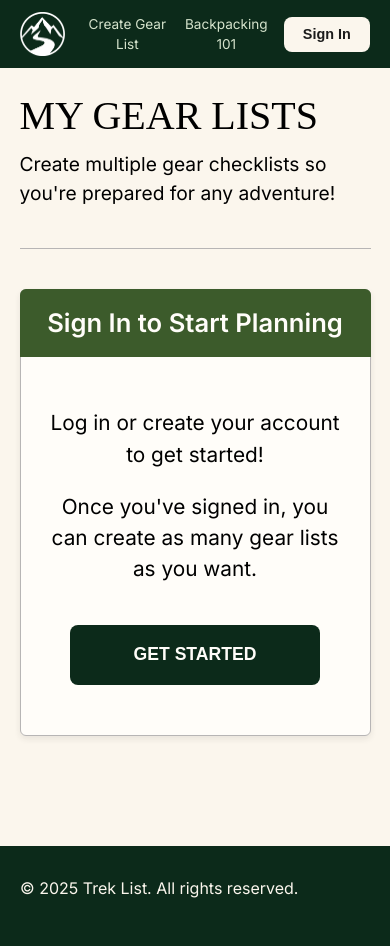
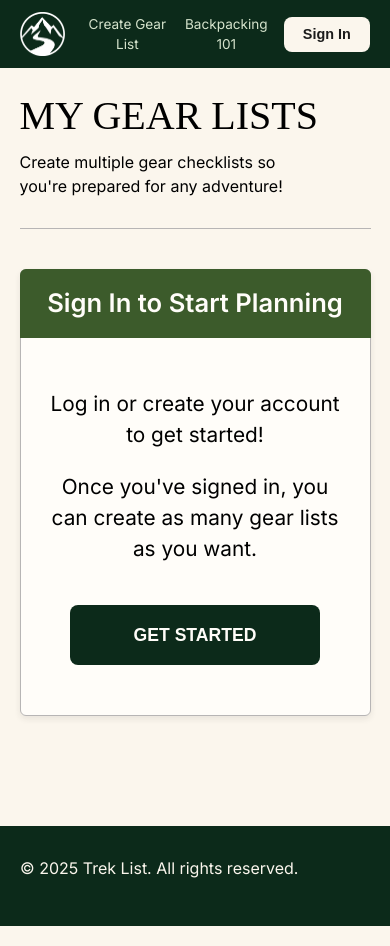
Before and after one commit to mjbeauchamp/my-trek-client, a React (Vite) app: page /my-gear-lists in a window 390 px wide. Built offline with nearby package versions, Linux system fonts and the light colour scheme; no server answers; a web font is replaced by a local one.

Commit message:
Style updates to backpacking 101 and mygearlists pages

```diff
--- a/src/pages/Backpacking101Page/Backpacking101Page.module.scss
+++ b/src/pages/Backpacking101Page/Backpacking101Page.module.scss
@@ -16,7 +16,7 @@
   p {
     font-size: 1.2rem;
     margin-top: 0;
-    margin-bottom: 60px;
+    width: 80%;
   }
 }
 
@@ -97,9 +97,20 @@ ul {
   }
 }
 
+.articles-section-line {
+  margin-top: 60px;
+  margin-bottom: 40px;
+}
+
 @media (max-width: 1400px) {
   .article-card .text-container .article-header h2 {
     font-size: var(--fs-md-lg);
+  }
+}
+
+@media (max-width: 1200px) {
+  .articles-section-line {
+    margin-top: 40px;
   }
 }
 
@@ -123,4 +134,8 @@ ul {
       font-size: 1rem;
     }
   }
+
+  .articles-section-line {
+    margin-top: 30px;
+  }
 }
--- a/src/pages/Backpacking101Page/Backpacking101Page.tsx
+++ b/src/pages/Backpacking101Page/Backpacking101Page.tsx
@@ -121,7 +121,7 @@ export default function BackpackingBasicsPage() {
       <header className={`${styles.header} content-container`}>
         <h1 className="fjord-one">BACKPACKING 101</h1>
         <p>Expert advice on getting the most out of your outdoor adventures</p>
-        <hr />
+        <hr className={styles['articles-section-line']} />
       </header>
 
       <section className="content-container flex-content-container">{listContent()}</section>
--- a/src/pages/MyGearListsPage/MyGearListsPage.module.scss
+++ b/src/pages/MyGearListsPage/MyGearListsPage.module.scss
@@ -10,17 +10,31 @@
 
   .tagline {
     font-size: 1.2rem;
+    width: 80%;
   }
 
-  hr {
-    margin-top: 40px;
+  .gear-lists-section-line {
+    margin-top: 60px;
     margin-bottom: 40px;
   }
 
-  @media (max-width: 740px) {
+  @media (max-width: 1200px) {
+    .gear-lists-section-line {
+      margin-top: 40px;
+    }
+  }
+
+  @media (max-width: 700px) {
     .header {
       font-size: var(--fs-2xl);
-      line-height: 1.2;
+    }
+
+    .tagline {
+      font-size: 1rem;
+    }
+
+    .gear-lists-section-line {
+      margin-top: 30px;
     }
   }
 }
--- a/src/pages/MyGearListsPage/MyGearListsPage.tsx
+++ b/src/pages/MyGearListsPage/MyGearListsPage.tsx
@@ -15,7 +15,7 @@ export default function MyGearListsPage() {
         <p className={styles.tagline}>Create multiple gear checklists so you're prepared for any adventure!</p>
       </header>
 
-      <hr />
+      <hr className={styles['gear-lists-section-line']} />
 
       {isAuthenticated ? (
         <Link to="/my-gear-lists/new" className="btn large light-green">
```
